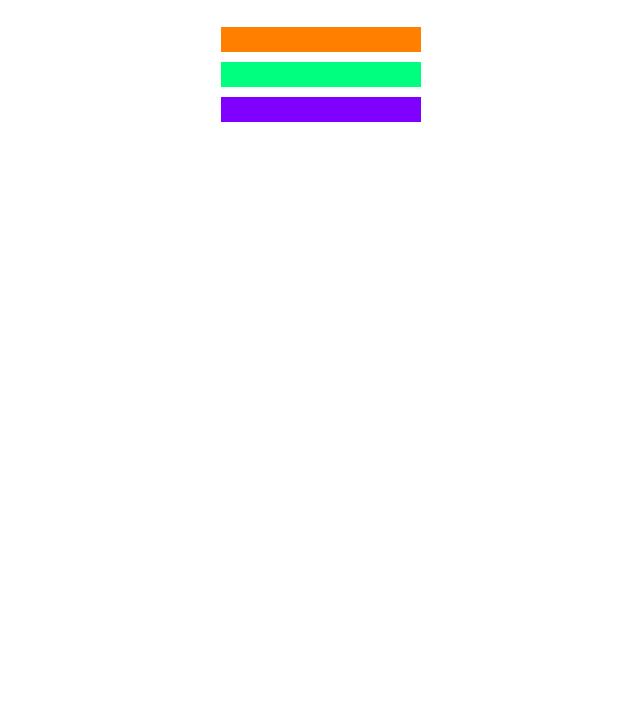
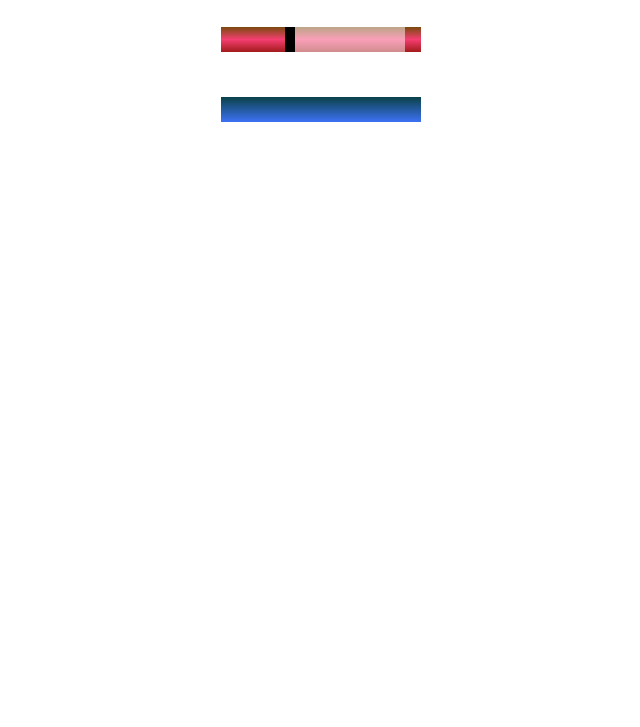
Before and after one commit to dantebrie/ColoredMarkers-freeCodeCamp-, a plain HTML site: page index.html in a window 1280 px wide. Shown: the part 73-800 px from the top of the page, without its empty margins (319-959 px from the left). Drawn offline with Linux system fonts and the light colour scheme.

Commit message:
just forgot to update but here are some changes

```diff
--- a/index.html
+++ b/index.html
@@ -9,11 +9,16 @@
     <body>
         <h1>CSS Color Markers</h1>
         <div class="container">
-            <div class="marker one">
+            <div class="marker red">
+                <div class="cap">
+
+                </div>
+                <div class="sleeve">
+                </div>
             </div>
-            <div class="marker two">
+            <div class="marker green">
             </div>
-            <div class="marker three">
+            <div class="marker blue">
             </div>
         </div>
     </body>
--- a/styles.css
+++ b/styles.css
@@ -6,20 +6,38 @@ h1 {
     background-color: rgb(255, 255, 255); /* rgb(red, green, blue)*/
     padding: 10px 0;
 }
+
 .marker {
     height: 25px;
     width: 200px;
     margin: 10px auto;
 }
 
-.one {
-    background-color: rgb(255, 127, 0);
+.cap {
+    width: 60px;
+    height: 25px;
 }
 
-.two {
-    background-color: rgb(0, 255, 127);
+.sleeve {
+    width: 110px;
+    height: 25px;
+    background-color: rgba(255, 255, 255, 50%);
+    border-left-width: 10px;
+    border-left-style: solid;
 }
 
-.three {
-    background-color: rgb(127, 0, 255);
+.cap, .sleeve {
+    display: inline-block;
 }
+
+.red {
+    background: linear-gradient(180deg, rgb(122, 74, 14) 0%, rgb(245, 62, 113) 50%, rgb(162, 27, 27) 100%);
+}
+
+.green {
+    background: linear-gradient(180deg, #55680D);
+}
+
+.blue {
+    background: linear-gradient(hsl(186, 76%, 16%), hsl(223, 90%, 60%));
+}
```
